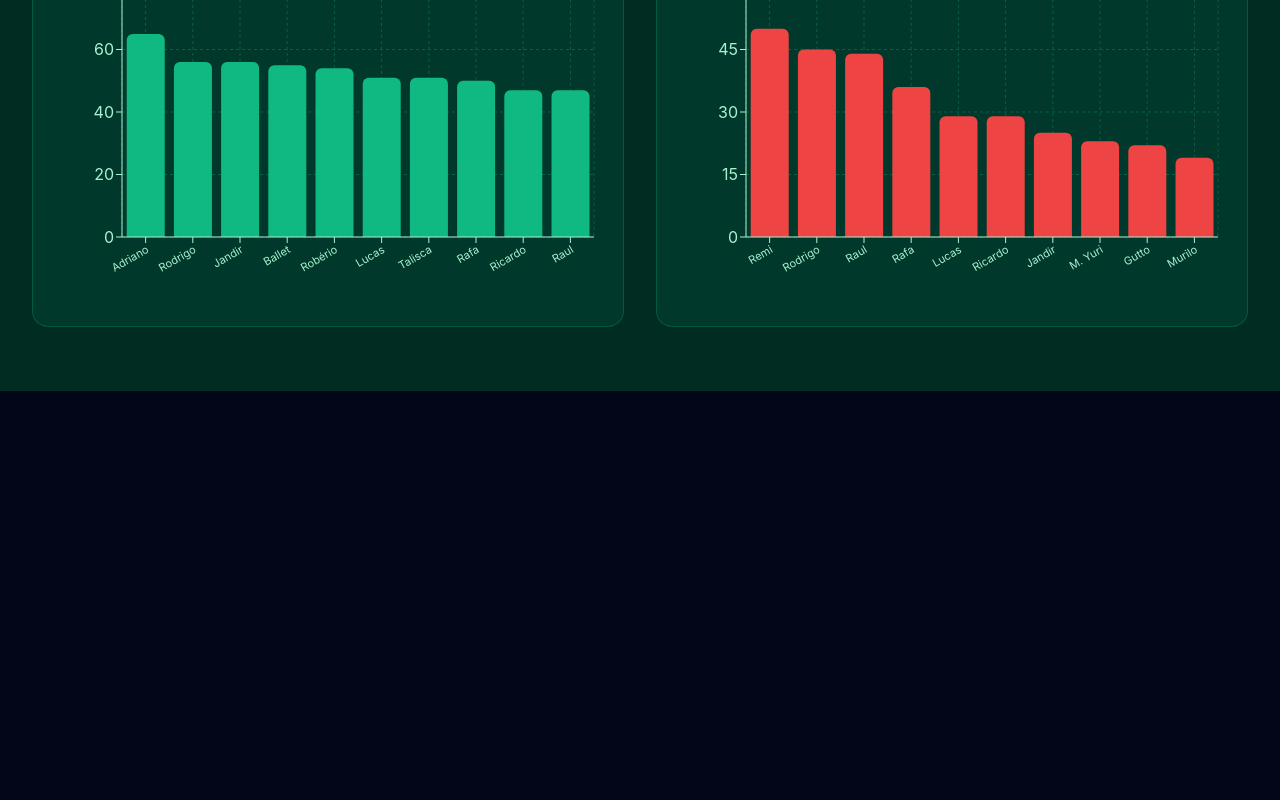
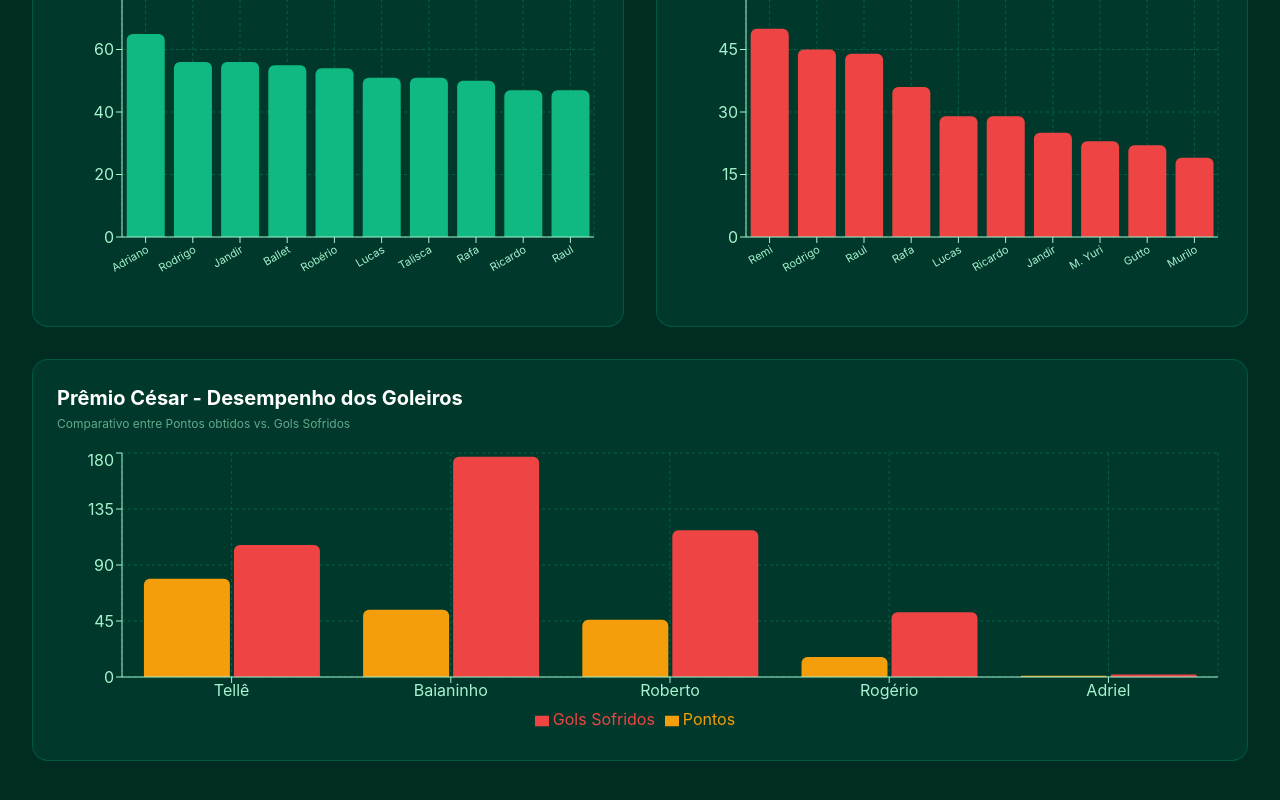
Before and after one commit to arenasinprovenfs/premio2026, a React (Vite) app: page / in a window 1280 px wide. Shown: the part 502-1302 px from the top of the page. Before the commit the page ends 893 px from the top, so only its background shows below. Built offline with nearby package versions, Linux system fonts and the light colour scheme.

Commit message:
Restaurando grafico dos goleiros na primeira pagina

```diff
--- a/src/App.jsx
+++ b/src/App.jsx
@@ -77,18 +77,17 @@ export default function App() {
 
   const [dataSelecionada, setDataSelecionada] = useState('');
 
-  // Sincronizar data selecionada quando o histórico muda
   useEffect(() => {
     if (historico.length > 0 && !dataSelecionada) {
       setDataSelecionada(historico[0].data);
     }
   }, [historico, dataSelecionada]);
 
-  // Modais / Login Admin
+  // Admin Login
   const [senhaInput, setSenhaInput] = useState('');
   const [autenticado, setAutenticado] = useState(false);
 
-  // Form de Cadastro
+  // Form Cadastro
   const [dataJogo, setDataJogo] = useState('2026-10-25');
   const [goleiroA, setGoleiroA] = useState(GOLEIROS_OPCOES[0]);
   const [goleiroB, setGoleiroB] = useState(GOLEIROS_OPCOES[1]);
@@ -98,13 +97,11 @@ export default function App() {
   const [golsB, setGolsB] = useState(0);
   const [golsDetalhados, setGolsDetalhados] = useState({});
 
-  // Salvar histórico no LocalStorage
   const salvarHistoricoLocal = (novoHistorico) => {
     setHistorico(novoHistorico);
     localStorage.setItem('arena_historico_jogos', JSON.stringify(novoHistorico));
   };
 
-  // Limpar formulário de cadastro
   const resetForm = () => {
     setJogadoresA([]);
     setJogadoresB([]);
@@ -113,7 +110,6 @@ export default function App() {
     setGolsDetalhados({});
   };
 
-  // Login Handler
   const handleLogin = (e) => {
     e.preventDefault();
     if (senhaInput === 'sinprovenfs2026') {
@@ -123,7 +119,6 @@ export default function App() {
     }
   };
 
-  // Toggle Jogador na Escalação
   const toggleJogador = (time, nome) => {
     if (time === 'A') {
       setJogadoresA(prev => prev.includes(nome) ? prev.filter(x => x !== nome) : [...prev, nome]);
@@ -132,7 +127,6 @@ export default function App() {
     }
   };
 
-  // Alterar quantidade de gols do jogador
   const handleGolsJogador = (nome, delta) => {
     setGolsDetalhados(prev => {
       const atual = prev[nome] || 0;
@@ -141,13 +135,11 @@ export default function App() {
     });
   };
 
-  // Salvar Novo Jogo
   const handleSalvarJogo = (e) => {
     e.preventDefault();
 
     const dataFormatada = dataJogo.split('-').reverse().join('/');
 
-    // Gols marcados
     const golsMarcadosArray = Object.entries(golsDetalhados)
       .filter(([_, q]) => q > 0)
       .map(([jogador, quantidade]) => ({ jogador, quantidade }));
@@ -186,7 +178,6 @@ export default function App() {
     setAba('jogos');
   };
 
-  // Limpar todo o histórico salvo localmente
   const handleZerarHistoricoLocal = () => {
     if (window.confirm('Tem certeza que deseja zerar e apagar todas as rodadas cadastradas?')) {
       salvarHistoricoLocal([]);
@@ -195,7 +186,6 @@ export default function App() {
     }
   };
 
-  // RECALCULAR RANKINGS COM BASE NO HISTÓRICO DEMAIS JOGOS
   const calcularRankings = () => {
     let mangabeira = JSON.parse(JSON.stringify(dadosMangabeiraBase));
     let brocador = JSON.parse(JSON.stringify(dadosBrocadorBase));
@@ -392,6 +382,25 @@ export default function App() {
               </div>
             </div>
           </div>
+
+          {/* GRÁFICO DOS GOLEIROS RESTAURADO NA VISÃO GERAL */}
+          <div className="bg-emerald-900/40 p-6 rounded-2xl border border-emerald-800/80 mb-8">
+            <h2 className="text-xl font-bold text-white mb-1">Prêmio César - Desempenho dos Goleiros</h2>
+            <p className="text-emerald-200/60 text-xs mb-4">Comparativo entre Pontos obtidos vs. Gols Sofridos</p>
+            <div className="h-72 w-full">
+              <ResponsiveContainer width="100%" height="100%">
+                <BarChart data={rankingCesar}>
+                  <CartesianGrid strokeDasharray="3 3" stroke="#065f46" />
+                  <XAxis dataKey="nome" stroke="#a7f3d0" />
+                  <YAxis stroke="#a7f3d0" />
+                  <Tooltip contentStyle={{ backgroundColor: '#064e3b', borderColor: '#065f46', borderRadius: '8px', color: '#fff' }} />
+                  <Legend />
+                  <Bar dataKey="pontos" name="Pontos" fill="#f59e0b" radius={[6, 6, 0, 0]} />
+                  <Bar dataKey="golsSofridos" name="Gols Sofridos" fill="#ef4444" radius={[6, 6, 0, 0]} />
+                </BarChart>
+              </ResponsiveContainer>
+            </div>
+          </div>
         </>
       )}
 
@@ -406,7 +415,6 @@ export default function App() {
               <p className="text-emerald-200/60 text-sm mt-1">Histórico completo de partidas</p>
             </div>
 
-            {/* Filtro de Seleção por Data */}
             {historico.length > 0 && (
               <div className="flex items-center gap-2 bg-emerald-950 p-2 rounded-xl border border-emerald-700">
                 <span className="text-xs font-bold text-emerald-400 uppercase">📅 Data da Rodada:</span>
@@ -441,7 +449,6 @@ export default function App() {
                     </span>
                   </div>
 
-                  {/* Placar Principal */}
                   <div className="flex justify-between items-center my-4">
                     <div className="w-2/5 text-right">
                       <p className="font-extrabold text-white text-lg">{j.timeA}</p>
@@ -458,7 +465,6 @@ export default function App() {
                     </div>
                   </div>
 
-                  {/* Escalação dos Times */}
                   <div className="grid grid-cols-1 md:grid-cols-2 gap-4 mt-6 pt-4 border-t border-emerald-900">
                     <div className="bg-emerald-900/30 p-3 rounded-xl border border-emerald-800/40">
                       <p className="text-xs font-bold text-emerald-300 mb-2 uppercase">Escalação {j.timeA}:</p>
@@ -483,7 +489,6 @@ export default function App() {
                     </div>
                   </div>
 
-                  {/* Autores dos Gols */}
                   {j.golsMarcados.length > 0 && (
                     <div className="mt-4 bg-emerald-900/40 p-3 rounded-xl border border-emerald-800/60">
                       <p className="text-xs font-bold text-amber-300 mb-1">⚽ Autores dos Gols:</p>
@@ -503,7 +508,7 @@ export default function App() {
         </div>
       )}
 
-      {/* ABA CADASTRAR (ADMIN CELULAR) */}
+      {/* ABA CADASTRAR */}
       {aba === 'cadastrar' && (
         <div className="bg-emerald-900/40 p-6 rounded-2xl border border-emerald-800/80 max-w-3xl mx-auto">
           {!autenticado ? (
@@ -543,7 +548,6 @@ export default function App() {
               </div>
 
               <form onSubmit={handleSalvarJogo} className="space-y-6">
-                {/* Data */}
                 <div>
                   <label className="block text-xs font-bold text-emerald-300 mb-1 uppercase">📅 Data da Partida:</label>
                   <input
@@ -555,7 +559,6 @@ export default function App() {
                   />
                 </div>
 
-                {/* Seleção dos Goleiros */}
                 <div className="grid grid-cols-1 sm:grid-cols-2 gap-4">
                   <div className="bg-emerald-950/80 p-4 rounded-xl border border-emerald-800">
                     <label className="block text-xs font-bold text-amber-300 mb-1 uppercase">🧤 Goleiro Time A:</label>
@@ -584,7 +587,6 @@ export default function App() {
                   </div>
                 </div>
 
-                {/* Placar */}
                 <div className="bg-emerald-950 p-4 rounded-xl border border-emerald-800 flex justify-around items-center">
                   <div className="text-center">
                     <p className="text-xs font-bold text-emerald-300 uppercase mb-1">Gols Time A</p>
@@ -609,9 +611,7 @@ export default function App() {
                   </div>
                 </div>
 
-                {/* Seleção e Escalação de Jogadores */}
                 <div className="grid grid-cols-1 md:grid-cols-2 gap-4">
-                  {/* Time A */}
                   <div className="bg-emerald-950/80 p-4 rounded-xl border border-emerald-800">
                     <p className="text-xs font-bold text-emerald-300 mb-2 uppercase">Escalar Jogadores (Time A):</p>
                     <div className="max-h-48 overflow-y-auto space-y-1.5 pr-2">
@@ -629,7 +629,6 @@ export default function App() {
                     </div>
                   </div>
 
-                  {/* Time B */}
                   <div className="bg-emerald-950/80 p-4 rounded-xl border border-emerald-800">
                     <p className="text-xs font-bold text-emerald-300 mb-2 uppercase">Escalar Jogadores (Time B):</p>
                     <div className="max-h-48 overflow-y-auto space-y-1.5 pr-2">
@@ -648,7 +647,6 @@ export default function App() {
                   </div>
                 </div>
 
-                {/* Lançamento de Gols Individuais */}
                 {(jogadoresA.length > 0 || jogadoresB.length > 0) && (
                   <div className="bg-emerald-950/80 p-4 rounded-xl border border-emerald-800">
                     <p className="text-xs font-bold text-amber-300 mb-3 uppercase">⚽ Atribuir Gols aos Jogadores Escalação:</p>
@@ -679,7 +677,6 @@ export default function App() {
                   </div>
                 )}
 
-                {/* Botão Salvar */}
                 <button
                   type="submit"
                   className="w-full bg-emerald-500 text-slate-950 font-black py-3.5 rounded-xl text-base shadow-xl hover:bg-emerald-400 transition-all border border-emerald-400"
```
